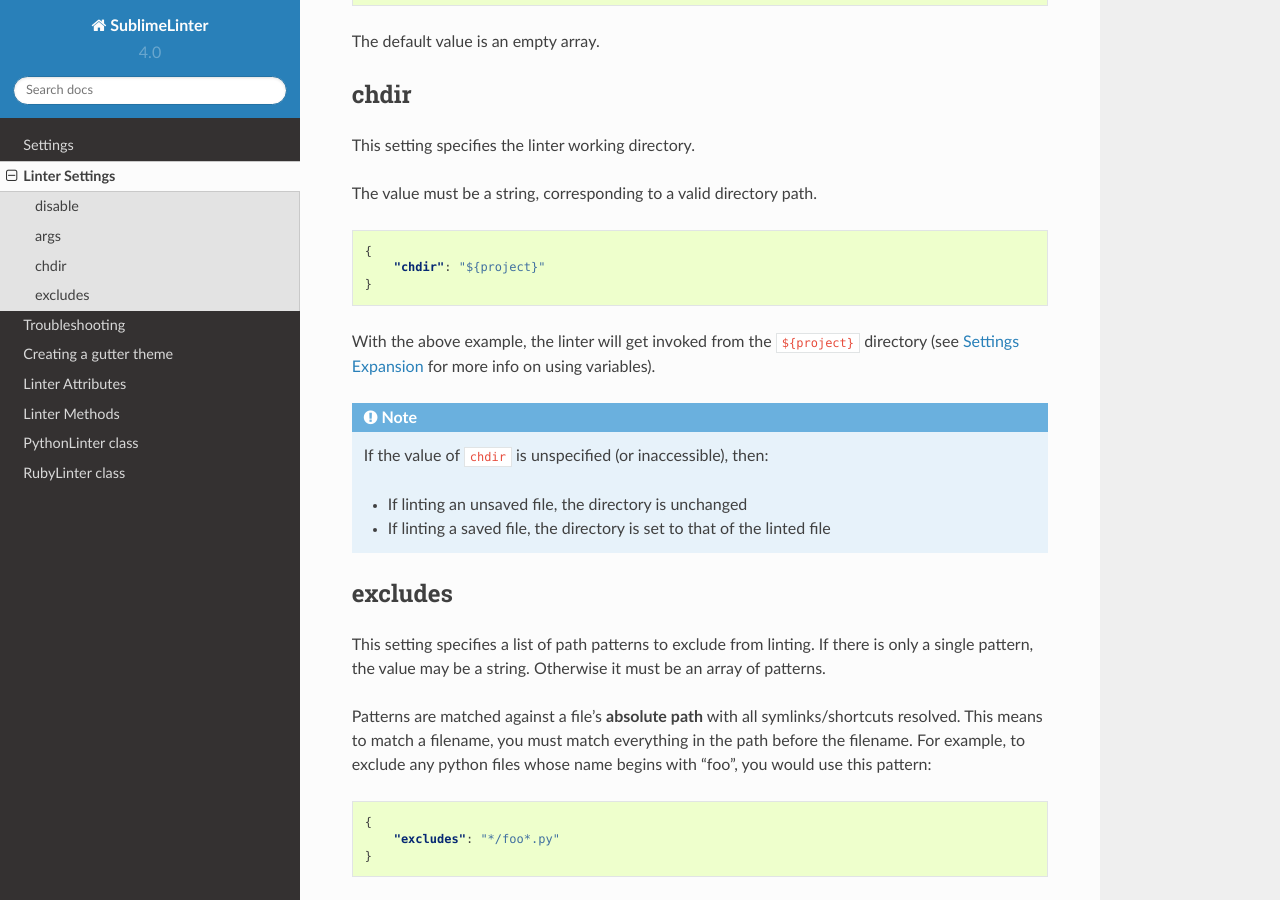
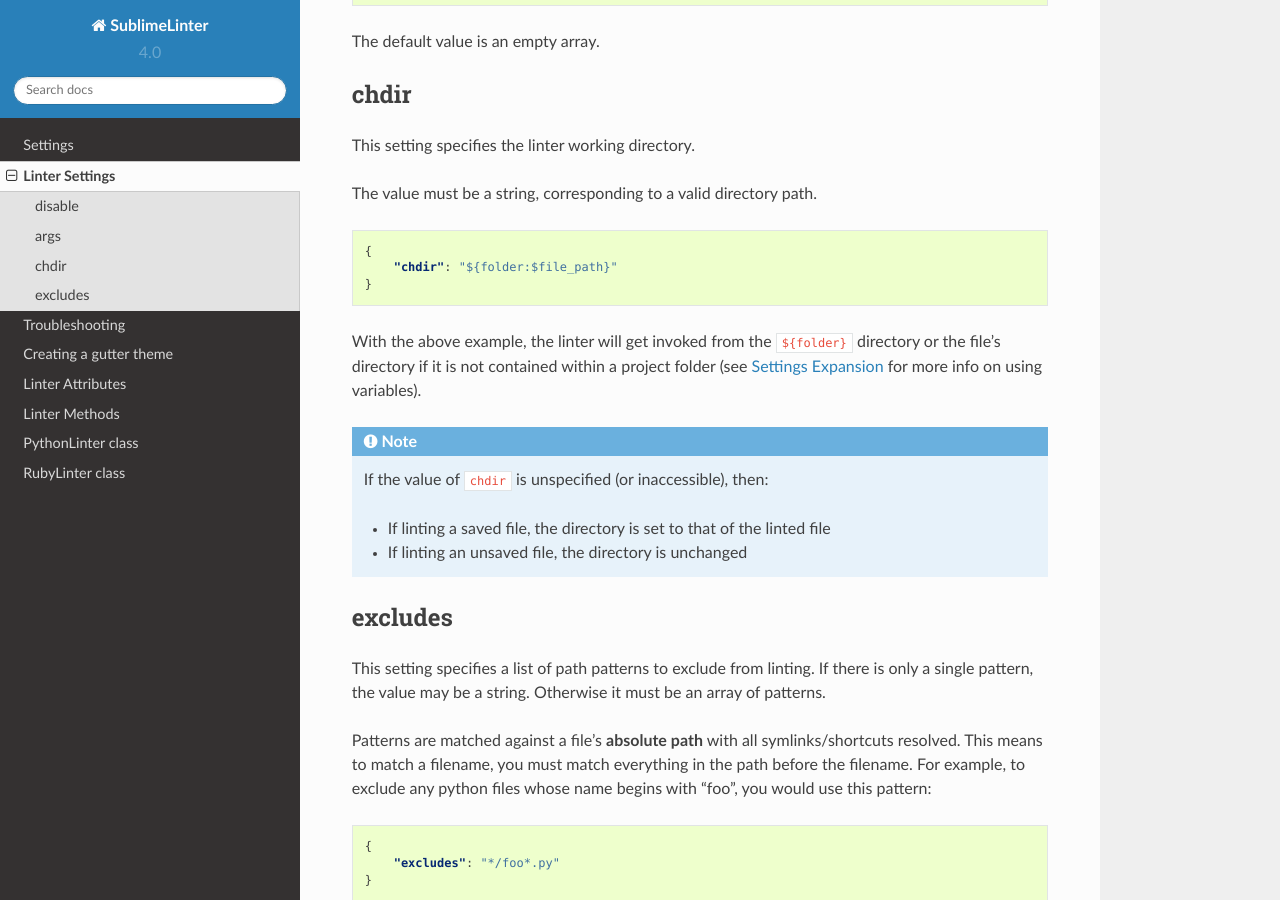
Before and after one commit to SublimeLinter/SublimeLinter, a Sphinx documentation site: the page built from docs/linter_settings.rst, in a window 1280 px wide and 900 px high, scrolled down 693 px. Built offline with Sphinx 7.4.7 and the Read the Docs theme 2.0.0, drawn with Linux system fonts in a browser that asks for light colours.

Commit message:
[docs] Change chdir example value to the default

```diff
--- a/docs/linter_settings.rst
+++ b/docs/linter_settings.rst
@@ -39,18 +39,21 @@ The value must be a string, corresponding to a valid directory path.
 .. code-block:: json
 
     {
-        "chdir": "${project}"
+        "chdir": "${folder:$file_path}"
     }
 
-With the above example, the linter will get invoked from the ``${project}`` directory (see :ref:`Settings Expansion <settings-expansion>` for more info on using variables).
+With the above example,
+the linter will get invoked from the ``${folder}`` directory
+or the file's directory if it is not contained within a project folder
+(see :ref:`Settings Expansion <settings-expansion>` for more info on using variables).
 
 .. note::
 
      If the value of ``chdir`` is unspecified (or inaccessible), then:
 
+     - If linting a saved file, the directory is set to that of the linted file
+
      - If linting an unsaved file, the directory is unchanged
-
-     - If linting a saved file, the directory is set to that of the linted file
 
 
 excludes
```
